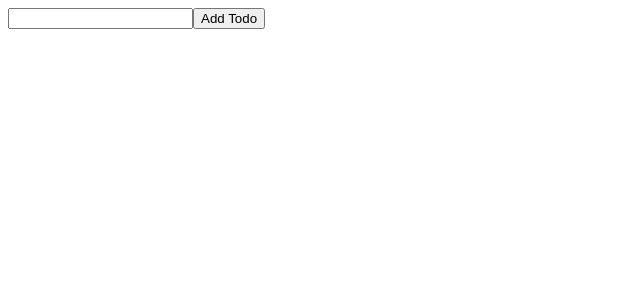
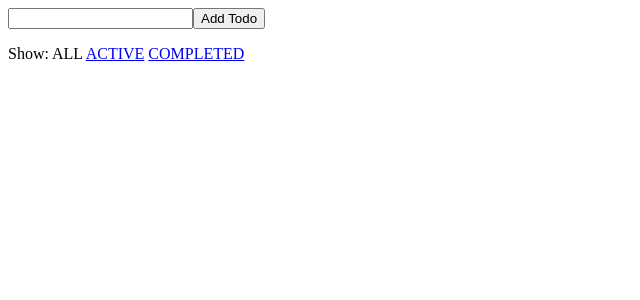
Before and after one commit to bodrovphone/react_create_app_test, a React (Create React App) app: page / in a window 1280 px wide. Shown: the top 300 px of the page, without its empty margins (0-640 px from the left). Built offline with nearby package versions, Linux system fonts and the light colour scheme.

Commit message:
19 lessons completed

```diff
--- a/src/index.js
+++ b/src/index.js
@@ -127,9 +127,59 @@
 // console.log(store.getState());
 // console.log('--------------');
 
+const FliterLink = ({
+    filter,
+    currentFilter,
+    children
+}) => {
+    if( filter === currentFilter) {
+        return <span>{children}</span>;
+    }
+    return (
+        <a href="#"
+           onClick={ e => {
+            e.preventDefault();
+            store.dispatch({
+                type: 'SET_VISIBILITY_FILTER',
+                filter
+            });
+           }}
+        >
+            {children}
+        </a>
+        );
+};
+
+const getVisibleTodos = (
+    todos,
+    filter
+) => {
+    switch (filter) {
+        case 'SHOW_ALL':
+            return todos;
+        case 'SHOW_COMPLETED':
+            return todos.filter(
+                t => t.completed
+                );
+        case 'SHOW_ACTIVE':
+        return todos.filter(
+                t => !t.completed
+                );
+    }
+}
+
+
 let nextTodoId = 0;
 class TodoApp extends Component {
     render() {
+        const {
+            todos,
+            visibilityFilter
+        } = this.props;
+        const visibleTodos = getVisibleTodos(
+            todos,
+            visibilityFilter
+            );
         return (
             <div>
                 <input ref={node => {
@@ -146,12 +196,48 @@
                     Add Todo
                 </button>
                 <ul>
-                    {this.props.todos.map(todo =>
-                        <li key={todo.id}>
+                    {visibleTodos.map(todo =>
+                        <li key={todo.id}
+                            onClick={() => {
+                                store.dispatch({
+                                    type: 'TOGGLE_TODO',
+                                    id: todo.id
+                                })
+                            }}
+                            style={{
+                                textDecoration:
+                                todo.completed ? 'line-through' :
+                                'none'
+                            }}
+                        >
                             {todo.text}
                         </li>
                     )}
                 </ul>
+                <p>
+                    Show:
+                    {' '}
+                    <FliterLink
+                        filter='SHOW_ALL'
+                        currentFilter={visibilityFilter}
+                    >
+                        ALL
+                    </FliterLink>
+                    {' '}
+                    <FliterLink
+                        filter='SHOW_ACTIVE'
+                        currentFilter={visibilityFilter}
+                    >
+                        ACTIVE
+                    </FliterLink>
+                    {' '}
+                    <FliterLink
+                        filter='SHOW_COMPLETED'
+                        currentFilter={visibilityFilter}
+                    >
+                        COMPLETED
+                    </FliterLink>
+                </p>
             </div>
         );
     }
@@ -159,7 +245,7 @@
 const render = () => {
     ReactDOM.render(
             <TodoApp
-                todos={store.getState().todos}
+                {...store.getState()}
              />,
             document.getElementById('root')
         );
```
